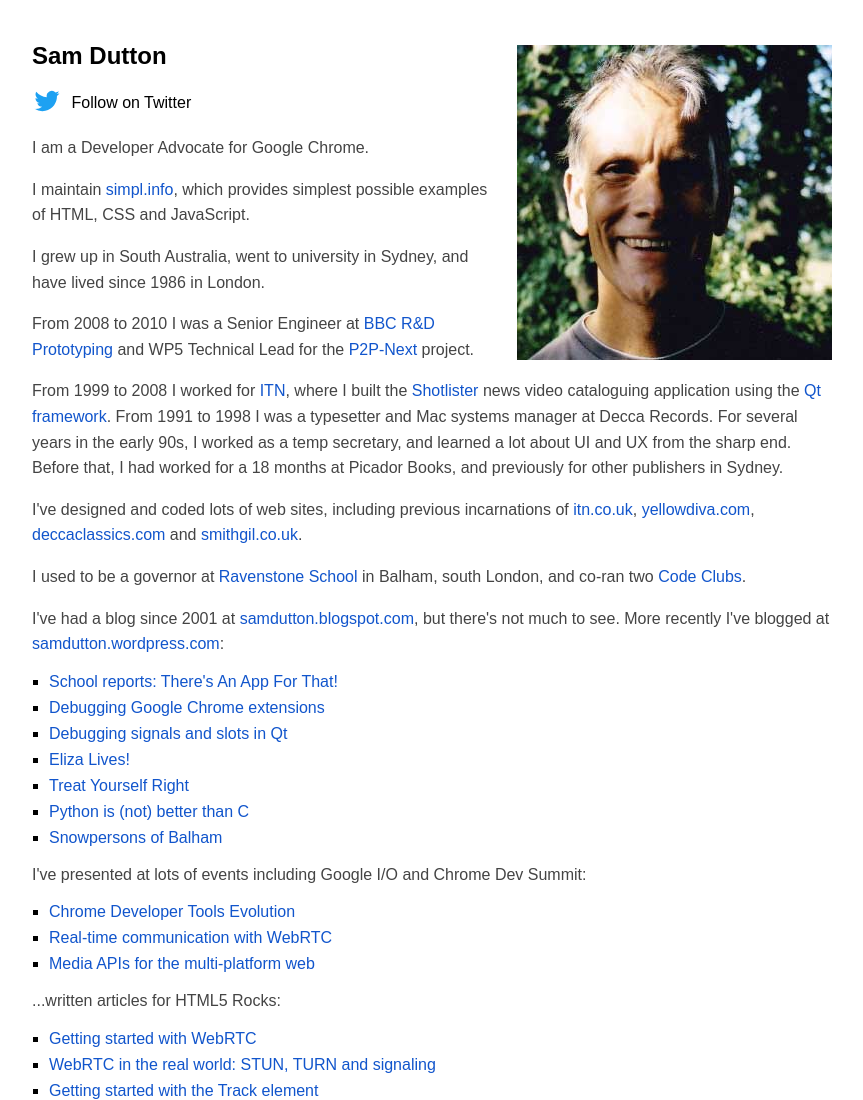
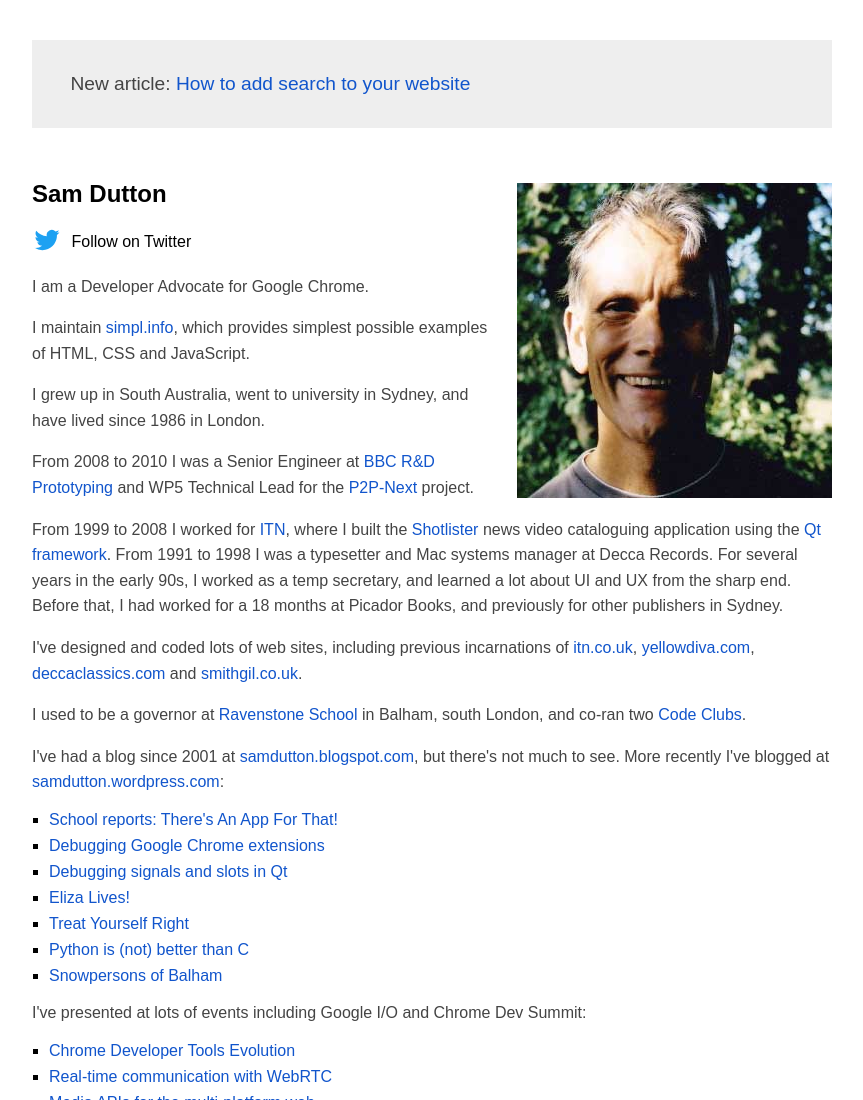
Before and after one commit to samdutton/samdutton.com, a plain HTML site: page index.html in a window 1280 px wide. Shown: the top 1100 px of the page, without its empty margins (208-1071 px from the left). Drawn offline with Linux system fonts and the light colour scheme.

Commit message:
Added link to search article

```diff
--- a/index.html
+++ b/index.html
@@ -67,6 +67,13 @@
     div#container {
     margin: 0 auto 0 auto;
     max-width: 800px;
+    }
+
+    div#highlight {
+    background-color: #eee;
+    font-size: 1.2em;
+    margin: 0 0 50px 0;
+    padding: 1.5em 2em 0.5em 2em;
     }
 
     a#twitter div {
@@ -148,6 +155,10 @@
   <body>
 
     <div id="container">
+
+      <div id="highlight">
+        <p>New article: <a href="https://medium.com/dev-channel/how-to-add-full-text-search-to-your-website-4e9c80ce2bf4">How to add search to your website</a></p>
+      </div>
 
       <div id="blurb">
 
```
Lines whose indentation alone changed are shown as unchanged.
